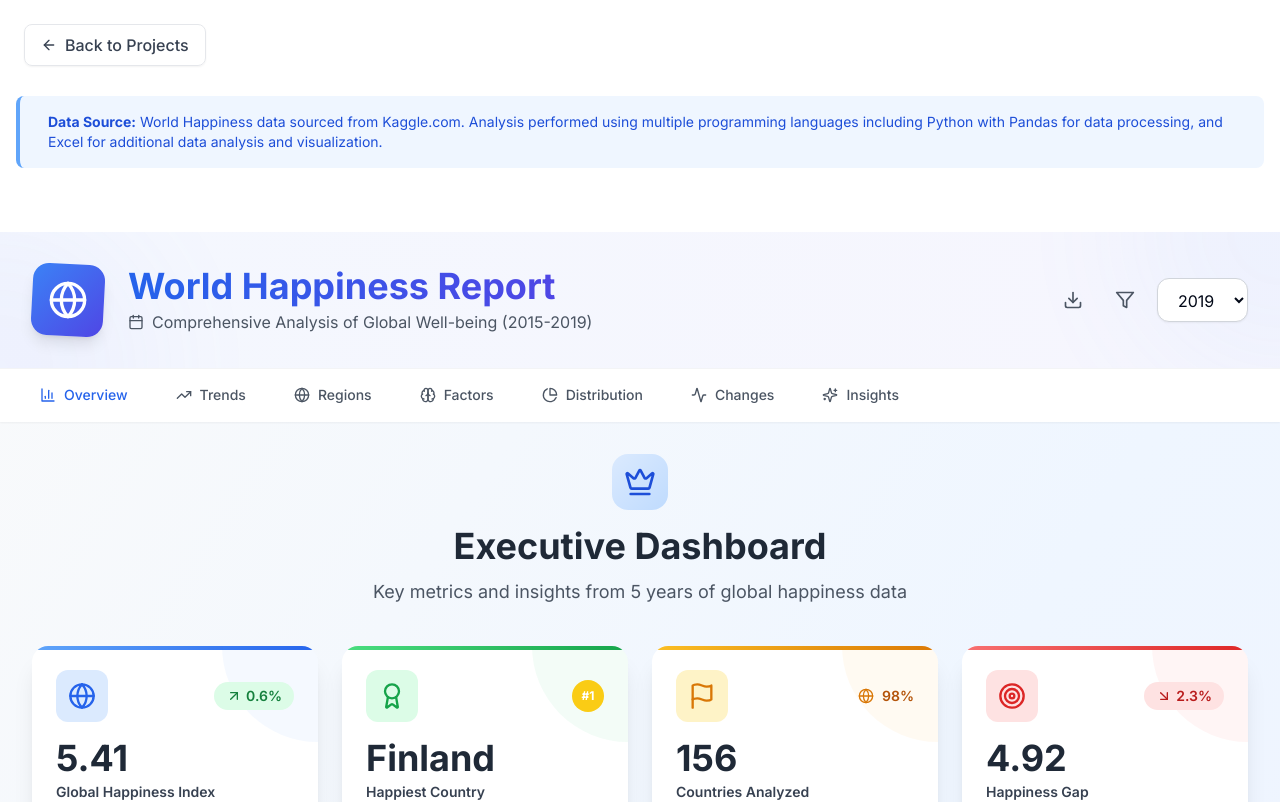
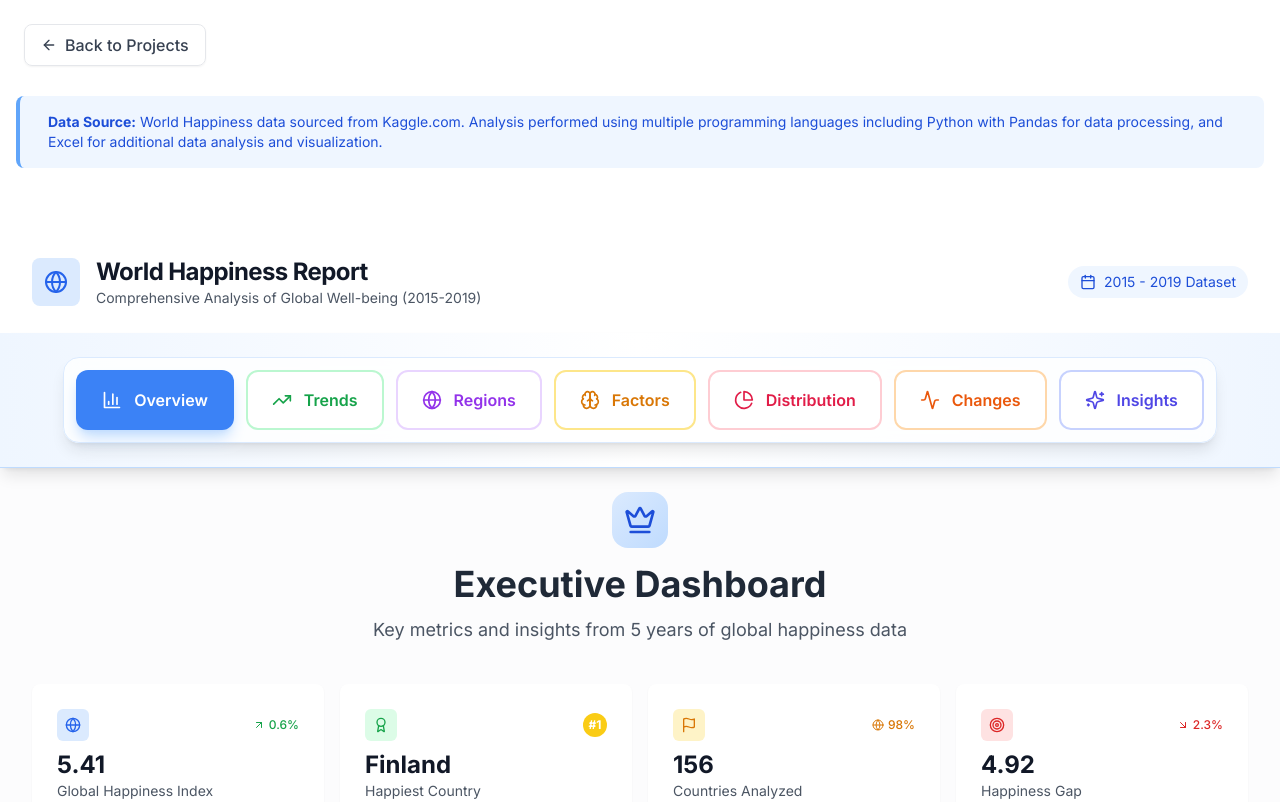
Before and after one commit to lloyd-delacruz/portfolio-website, a Next.js app in the folder frontend/: page /dashboards/happiness-analytics in a window 1280 px wide. Shown: the top 802 px of the page. Built offline with nearby package versions, Linux system fonts and the light colour scheme.

Commit message:
project page

```diff
--- a/frontend/src/components/dashboards/HappinessAnalysisDashboard.tsx
+++ b/frontend/src/components/dashboards/HappinessAnalysisDashboard.tsx
@@ -264,82 +264,107 @@ const HappinessAnalysisDashboard: React.FC = () => {
   );
 
   return (
-    <div className="min-h-screen bg-gradient-to-br from-gray-50 via-blue-50 to-indigo-50">
-
-      {/* Enhanced Header */}
-      <header className="bg-white shadow-xl border-b border-gray-100">
-        <div className="relative overflow-hidden">
-          <div className="absolute inset-0">
-            <div className="absolute inset-0 bg-gradient-to-r from-blue-600 to-indigo-600 opacity-5"></div>
-            <div className="absolute -top-40 -right-40 w-80 h-80 bg-blue-400 rounded-full opacity-5 blur-3xl"></div>
-            <div className="absolute -bottom-40 -left-40 w-80 h-80 bg-indigo-400 rounded-full opacity-5 blur-3xl"></div>
-          </div>
-          <div className="max-w-7xl mx-auto px-4 sm:px-6 lg:px-8 py-8 relative">
+    <div className="min-h-screen bg-gray-50/50">
+
+      {/* Modern Header - SHADCN Style */}
+      <header className="border-b bg-white">
+        <div className="max-w-7xl mx-auto px-4 sm:px-6 lg:px-8 py-6">
           <div className="flex items-center justify-between">
-              <div className="flex items-center">
-                <div className="p-4 bg-gradient-to-br from-blue-500 to-indigo-600 rounded-2xl shadow-lg transform rotate-3 hover:rotate-0 transition-transform duration-300">
-                  <Globe className="w-10 h-10 text-white transform -rotate-3" />
-                </div>
-                <div className="ml-6">
-                  <h1 className="text-4xl font-bold">
-                    <span className="bg-gradient-to-r from-blue-600 to-indigo-600 bg-clip-text text-transparent">
+            <div className="flex items-center space-x-4">
+              <div className="h-12 w-12 rounded-lg bg-blue-100 flex items-center justify-center">
+                <Globe className="h-6 w-6 text-blue-600" />
+              </div>
+              <div>
+                <h1 className="text-2xl font-bold tracking-tight text-gray-900">
                   World Happiness Report
-                    </span>
                 </h1>
-                  <p className="text-gray-600 mt-1 flex items-center">
-                    <Calendar className="w-4 h-4 mr-2" />
+                <p className="text-sm text-gray-600">
                   Comprehensive Analysis of Global Well-being (2015-2019)
                 </p>
               </div>
             </div>
             <div className="flex items-center space-x-3">
-                <button className="p-2.5 text-gray-600 hover:text-gray-800 hover:bg-gray-100 rounded-lg transition-all duration-200">
-                  <Download className="w-5 h-5" />
+              <div className="flex items-center space-x-2 px-3 py-1.5 bg-blue-50 rounded-full text-sm text-blue-700">
+                <Calendar className="h-4 w-4" />
+                <span>2015 - 2019 Dataset</span>
+              </div>
+            </div>
+          </div>
+        </div>
+      </header>
+
+      {/* Prominent Creative Navigation - Large & Centered */}
+      <nav className="bg-gradient-to-r from-blue-50 via-white to-blue-50 border-b border-blue-200 sticky top-0 z-50 backdrop-blur supports-[backdrop-filter]:bg-white/95 shadow-lg">
+        <div className="max-w-7xl mx-auto px-4 sm:px-6 lg:px-8 py-6">
+          {/* Large Centered Navigation */}
+          <div className="flex items-center justify-center">
+            {/* Main Navigation Pills */}
+            <div className="flex flex-wrap items-center justify-center gap-3 bg-white/80 backdrop-blur p-3 rounded-2xl shadow-lg border border-blue-100">
+              {[
+                { id: 'overview', label: 'Overview', icon: BarChart3, color: 'blue' },
+                { id: 'trends', label: 'Trends', icon: TrendingUp, color: 'green' },
+                { id: 'regions', label: 'Regions', icon: Globe, color: 'purple' },
+                { id: 'factors', label: 'Factors', icon: Brain, color: 'amber' },
+                { id: 'distribution', label: 'Distribution', icon: PieChartIcon, color: 'rose' },
+                { id: 'changes', label: 'Changes', icon: Activity, color: 'orange' },
+                { id: 'insights', label: 'Insights', icon: Sparkles, color: 'indigo' }
+              ].map((section) => {
+                const Icon = section.icon;
+                const colorClasses = {
+                  blue: activeSection === section.id ? 'bg-blue-500 text-white shadow-blue-200' : 'text-blue-600 hover:bg-blue-50 border-blue-200',
+                  green: activeSection === section.id ? 'bg-green-500 text-white shadow-green-200' : 'text-green-600 hover:bg-green-50 border-green-200',
+                  purple: activeSection === section.id ? 'bg-purple-500 text-white shadow-purple-200' : 'text-purple-600 hover:bg-purple-50 border-purple-200',
+                  amber: activeSection === section.id ? 'bg-amber-500 text-white shadow-amber-200' : 'text-amber-600 hover:bg-amber-50 border-amber-200',
+                  rose: activeSection === section.id ? 'bg-rose-500 text-white shadow-rose-200' : 'text-rose-600 hover:bg-rose-50 border-rose-200',
+                  orange: activeSection === section.id ? 'bg-orange-500 text-white shadow-orange-200' : 'text-orange-600 hover:bg-orange-50 border-orange-200',
+                  indigo: activeSection === section.id ? 'bg-indigo-500 text-white shadow-indigo-200' : 'text-indigo-600 hover:bg-indigo-50 border-indigo-200'
+                };
+
+                return (
+                  <button
+                    key={section.id}
+                    onClick={() => setActiveSection(section.id)}
+                    className={`inline-flex items-center px-6 py-4 text-base font-semibold rounded-xl transition-all duration-300 whitespace-nowrap border-2 transform hover:scale-105 active:scale-95 ${
+                      activeSection === section.id
+                        ? `${colorClasses[section.color as keyof typeof colorClasses]} shadow-lg`
+                        : `bg-white ${colorClasses[section.color as keyof typeof colorClasses]} hover:shadow-md`
+                    }`}
+                  >
+                    <Icon className="w-5 h-5 mr-3" />
+                    {section.label}
                   </button>
-                <button className="p-2.5 text-gray-600 hover:text-gray-800 hover:bg-gray-100 rounded-lg transition-all duration-200">
-                  <Filter className="w-5 h-5" />
-                </button>
-                <select
-                  value={selectedYear}
-                  onChange={(e) => setSelectedYear(e.target.value)}
-                  className="px-4 py-2.5 border border-gray-300 rounded-xl focus:outline-none focus:ring-2 focus:ring-blue-500 focus:border-transparent bg-white shadow-sm hover:shadow-md transition-shadow duration-200"
-                >
-                  {[2015, 2016, 2017, 2018, 2019].map(year => (
-                    <option key={year} value={year}>{year}</option>
-                  ))}
-                </select>
-              </div>
-            </div>
-          </div>
-        </div>
-      </header>
-
-      {/* Enhanced Navigation */}
-      <nav className="bg-white border-b sticky top-0 z-20 shadow-sm">
-        <div className="max-w-7xl mx-auto px-4 sm:px-6 lg:px-8">
-          <div className="flex space-x-8 overflow-x-auto">
+                );
+              })}
+            </div>
+
+          </div>
+        </div>
+
+        {/* Mobile Navigation - Vertical Pills */}
+        <div className="lg:hidden px-4 pb-4">
+          <div className="grid grid-cols-2 gap-3">
             {[
-              { id: 'overview', label: 'Overview', icon: BarChart3 },
-              { id: 'trends', label: 'Trends', icon: TrendingUp },
-              { id: 'regions', label: 'Regions', icon: Globe },
-              { id: 'factors', label: 'Factors', icon: Brain },
-              { id: 'distribution', label: 'Distribution', icon: PieChartIcon },
-              { id: 'changes', label: 'Changes', icon: Activity },
-              { id: 'insights', label: 'Insights', icon: Sparkles }
+              { id: 'overview', label: 'Overview', icon: BarChart3, color: 'blue' },
+              { id: 'trends', label: 'Trends', icon: TrendingUp, color: 'green' },
+              { id: 'regions', label: 'Regions', icon: Globe, color: 'purple' },
+              { id: 'factors', label: 'Factors', icon: Brain, color: 'amber' },
+              { id: 'distribution', label: 'Distribution', icon: PieChartIcon, color: 'rose' },
+              { id: 'changes', label: 'Changes', icon: Activity, color: 'orange' },
+              { id: 'insights', label: 'Insights', icon: Sparkles, color: 'indigo' }
             ].map((section) => {
               const Icon = section.icon;
               return (
                 <button
                   key={section.id}
                   onClick={() => setActiveSection(section.id)}
-                  className={`py-4 px-2 border-b-3 font-medium text-sm transition-all duration-200 flex items-center space-x-2 whitespace-nowrap ${
+                  className={`inline-flex items-center justify-center px-4 py-3 text-sm font-semibold rounded-xl transition-all duration-200 ${
                     activeSection === section.id
-                      ? 'border-blue-600 text-blue-600'
-                      : 'border-transparent text-gray-600 hover:text-gray-800 hover:border-gray-300'
+                      ? 'bg-blue-500 text-white shadow-lg'
+                      : 'bg-white text-gray-700 hover:bg-gray-50 border border-gray-200'
                   }`}
                 >
-                  <Icon className="w-4 h-4" />
-                  <span>{section.label}</span>
+                  <Icon className="w-4 h-4 mr-2" />
+                  {section.label}
                 </button>
               );
             })}
@@ -348,7 +373,7 @@ const HappinessAnalysisDashboard: React.FC = () => {
       </nav>
 
       {/* Main Content */}
-      <main className="max-w-7xl mx-auto px-4 sm:px-6 lg:px-8 py-8">
+      <main className="max-w-7xl mx-auto px-4 sm:px-6 lg:px-8 py-6">
         {/* Enhanced Overview Section */}
         {activeSection === 'overview' && (
           <div className="space-y-8">
@@ -359,97 +384,71 @@ const HappinessAnalysisDashboard: React.FC = () => {
             />
 
             {/* Key Metrics Grid */}
-            <div className="grid grid-cols-1 md:grid-cols-2 lg:grid-cols-4 gap-6">
-              <div className="bg-white rounded-2xl shadow-xl p-6 relative overflow-hidden group hover:shadow-2xl transition-all duration-300">
-                <div className="absolute top-0 left-0 w-full h-1 bg-gradient-to-r from-blue-400 to-blue-600"></div>
-                <div className="absolute -top-24 -right-24 w-48 h-48 bg-blue-500 rounded-full opacity-5 group-hover:scale-110 transition-transform duration-500"></div>
-
-                <div className="relative">
-                  <div className="flex items-center justify-between mb-4">
-                    <div className="p-3 bg-blue-100 rounded-xl">
-                      <Globe className="w-7 h-7 text-blue-600" />
-                    </div>
-                    <div className="flex items-center space-x-1 bg-green-100 text-green-700 px-3 py-1 rounded-full">
-                      <ArrowUpRight className="w-4 h-4" />
-                      <span className="text-sm font-semibold">0.6%</span>
-                    </div>
-                  </div>
-
-                  <div>
-                    <h3 className="text-4xl font-bold text-gray-800 mb-1">5.41</h3>
-                    <p className="text-sm font-semibold text-gray-700">Global Happiness Index</p>
-                    <p className="text-xs text-gray-500 mt-2">2019 Average (↑ 0.6% from 2015)</p>
-                  </div>
-                </div>
-              </div>
-
-              <div className="bg-white rounded-2xl shadow-xl p-6 relative overflow-hidden group hover:shadow-2xl transition-all duration-300">
-                <div className="absolute top-0 left-0 w-full h-1 bg-gradient-to-r from-green-400 to-green-600"></div>
-                <div className="absolute -top-24 -right-24 w-48 h-48 bg-green-500 rounded-full opacity-5 group-hover:scale-110 transition-transform duration-500"></div>
-
-                <div className="relative">
-                  <div className="flex items-center justify-between mb-4">
-                    <div className="p-3 bg-green-100 rounded-xl">
-                      <Award className="w-7 h-7 text-green-600" />
-                    </div>
-                    <div className="flex items-center space-x-2">
-                      <div className="w-8 h-8 bg-yellow-400 rounded-full flex items-center justify-center">
+            <div className="grid grid-cols-1 md:grid-cols-2 lg:grid-cols-4 gap-4">
+              <div className="rounded-lg border bg-white p-6 shadow-sm">
+                <div className="flex items-center justify-between mb-2">
+                  <div className="h-8 w-8 rounded-md bg-blue-100 flex items-center justify-center">
+                    <Globe className="h-4 w-4 text-blue-600" />
+                  </div>
+                  <div className="flex items-center space-x-1 text-green-600">
+                    <ArrowUpRight className="w-3 h-3" />
+                    <span className="text-xs font-medium">0.6%</span>
+                  </div>
+                </div>
+                <div>
+                  <h3 className="text-2xl font-bold text-gray-900">5.41</h3>
+                  <p className="text-sm text-gray-600">Global Happiness Index</p>
+                  <p className="text-xs text-gray-500 mt-1">2019 Average</p>
+                </div>
+              </div>
+
+              <div className="rounded-lg border bg-white p-6 shadow-sm">
+                <div className="flex items-center justify-between mb-2">
+                  <div className="h-8 w-8 rounded-md bg-green-100 flex items-center justify-center">
+                    <Award className="h-4 w-4 text-green-600" />
+                  </div>
+                  <div className="h-6 w-6 bg-yellow-400 rounded-full flex items-center justify-center">
                     <span className="text-xs font-bold text-white">#1</span>
                   </div>
                 </div>
-                  </div>
-
-                  <div>
-                    <h3 className="text-4xl font-bold text-gray-800 mb-1">Finland</h3>
-                    <p className="text-sm font-semibold text-gray-700">Happiest Country</p>
-                    <p className="text-xs text-gray-500 mt-2">Score: 7.769 (Rank #1)</p>
-                  </div>
-                </div>
-              </div>
-
-              <div className="bg-white rounded-2xl shadow-xl p-6 relative overflow-hidden group hover:shadow-2xl transition-all duration-300">
-                <div className="absolute top-0 left-0 w-full h-1 bg-gradient-to-r from-amber-400 to-amber-600"></div>
-                <div className="absolute -top-24 -right-24 w-48 h-48 bg-amber-500 rounded-full opacity-5 group-hover:scale-110 transition-transform duration-500"></div>
-
-                <div className="relative">
-                  <div className="flex items-center justify-between mb-4">
-                    <div className="p-3 bg-amber-100 rounded-xl">
-                      <Flag className="w-7 h-7 text-amber-600" />
-                    </div>
-                    <div className="flex items-center space-x-2">
-                      <Globe className="w-4 h-4 text-amber-600" />
-                      <span className="text-sm font-semibold text-amber-700">98%</span>
-                    </div>
-                  </div>
-
-                  <div>
-                    <h3 className="text-4xl font-bold text-gray-800 mb-1">156</h3>
-                    <p className="text-sm font-semibold text-gray-700">Countries Analyzed</p>
-                    <p className="text-xs text-gray-500 mt-2">Covering 98% of world population</p>
-                  </div>
-                </div>
-              </div>
-
-              <div className="bg-white rounded-2xl shadow-xl p-6 relative overflow-hidden group hover:shadow-2xl transition-all duration-300">
-                <div className="absolute top-0 left-0 w-full h-1 bg-gradient-to-r from-red-400 to-red-600"></div>
-                <div className="absolute -top-24 -right-24 w-48 h-48 bg-red-500 rounded-full opacity-5 group-hover:scale-110 transition-transform duration-500"></div>
-
-                <div className="relative">
-                  <div className="flex items-center justify-between mb-4">
-                    <div className="p-3 bg-red-100 rounded-xl">
-                      <Target className="w-7 h-7 text-red-600" />
-                    </div>
-                    <div className="flex items-center space-x-1 bg-red-100 text-red-700 px-3 py-1 rounded-full">
-                      <ArrowDownRight className="w-4 h-4" />
-                      <span className="text-sm font-semibold">2.3%</span>
-                    </div>
-                  </div>
-
-                  <div>
-                    <h3 className="text-4xl font-bold text-gray-800 mb-1">4.92</h3>
-                    <p className="text-sm font-semibold text-gray-700">Happiness Gap</p>
-                    <p className="text-xs text-gray-500 mt-2">Difference between top & bottom</p>
-                  </div>
+                <div>
+                  <h3 className="text-2xl font-bold text-gray-900">Finland</h3>
+                  <p className="text-sm text-gray-600">Happiest Country</p>
+                  <p className="text-xs text-gray-500 mt-1">Score: 7.769</p>
+                </div>
+              </div>
+
+              <div className="rounded-lg border bg-white p-6 shadow-sm">
+                <div className="flex items-center justify-between mb-2">
+                  <div className="h-8 w-8 rounded-md bg-amber-100 flex items-center justify-center">
+                    <Flag className="h-4 w-4 text-amber-600" />
+                  </div>
+                  <div className="flex items-center space-x-1 text-amber-600">
+                    <Globe className="w-3 h-3" />
+                    <span className="text-xs font-medium">98%</span>
+                  </div>
+                </div>
+                <div>
+                  <h3 className="text-2xl font-bold text-gray-900">156</h3>
+                  <p className="text-sm text-gray-600">Countries Analyzed</p>
+                  <p className="text-xs text-gray-500 mt-1">98% world population</p>
+                </div>
+              </div>
+
+              <div className="rounded-lg border bg-white p-6 shadow-sm">
+                <div className="flex items-center justify-between mb-2">
+                  <div className="h-8 w-8 rounded-md bg-red-100 flex items-center justify-center">
+                    <Target className="h-4 w-4 text-red-600" />
+                  </div>
+                  <div className="flex items-center space-x-1 text-red-600">
+                    <ArrowDownRight className="w-3 h-3" />
+                    <span className="text-xs font-medium">2.3%</span>
+                  </div>
+                </div>
+                <div>
+                  <h3 className="text-2xl font-bold text-gray-900">4.92</h3>
+                  <p className="text-sm text-gray-600">Happiness Gap</p>
+                  <p className="text-xs text-gray-500 mt-1">Top & bottom difference</p>
                 </div>
               </div>
             </div>
@@ -1030,15 +1029,10 @@ const HappinessAnalysisDashboard: React.FC = () => {
                   <h3 className="text-2xl font-bold text-gray-800">Distribution Overview</h3>
                   <p className="text-sm text-gray-600 mt-1">Countries grouped by happiness score ranges</p>
                 </div>
-                <div className="flex items-center space-x-2">
-                  <button className="px-4 py-2 text-sm font-medium text-gray-700 bg-gray-100 rounded-lg hover:bg-gray-200 transition-colors">
-                    <Filter className="w-4 h-4 inline mr-2" />
-                    Filter
-                  </button>
-                  <button className="px-4 py-2 text-sm font-medium text-gray-700 bg-gray-100 rounded-lg hover:bg-gray-200 transition-colors">
-                    <Download className="w-4 h-4 inline mr-2" />
-                    Export
-                  </button>
+                <div className="text-right">
+                  <p className="text-sm text-gray-600">
+                    Data sourced from World Happiness Report
+                  </p>
                 </div>
               </div>
 
```
Also changed, not shown: frontend/src/app/dashboards/hospital-spending/page.tsx (+27 -1 lines), frontend/src/app/dashboards/national-health-expenditure/page.tsx (+27 -1 lines), frontend/src/app/projects/page.tsx (+42 -19 lines), frontend/src/components/dashboards/HospitalSpendingDashboard.tsx (+4 -8 lines), frontend/src/components/dashboards/InventoryManagementDashboard.tsx (+4 -19 lines), frontend/src/components/dashboards/NationalHealthExpenditureDashboard.tsx (+0 -7 lines), frontend/src/components/sections/ProjectsSection.tsx (+49 -70 lines), frontend/public/images/hospital-spending.png (added), frontend/public/images/national-health-expenditure.png (added), 2 other files (tests, documents, lock files or other folders). Lines whose indentation alone changed are shown as unchanged.
